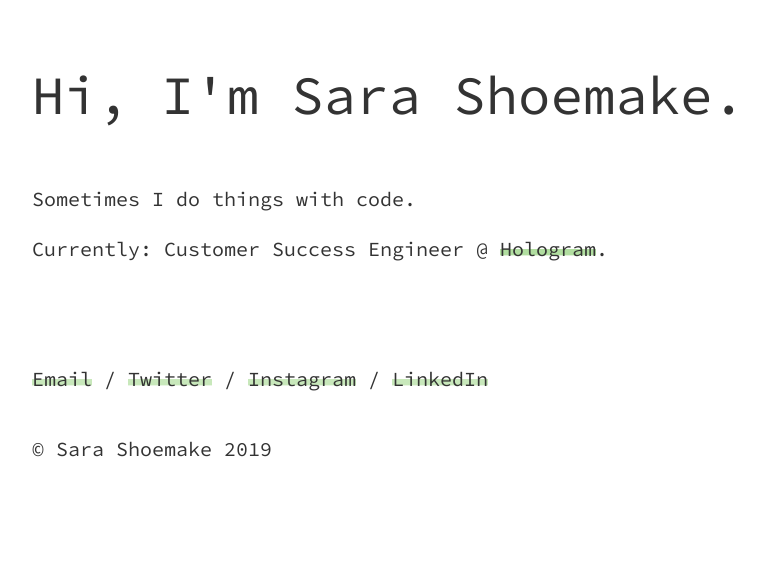
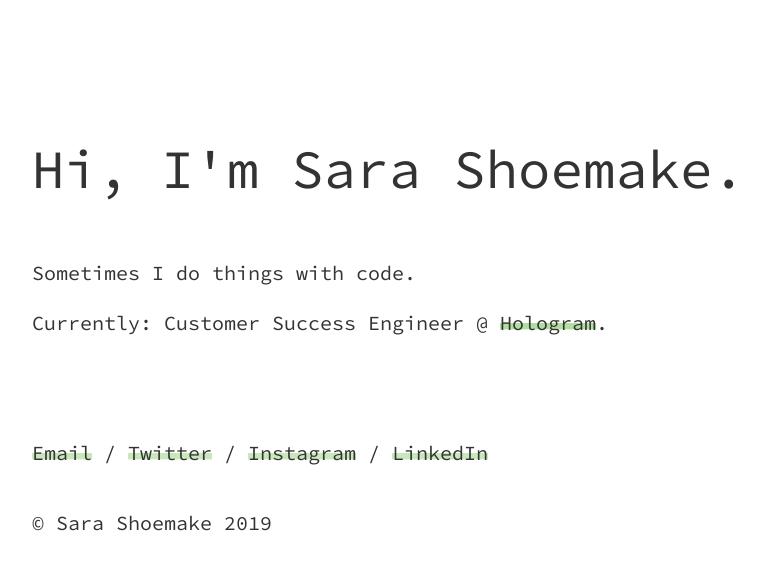
Before and after one commit to sarashoemake/website, a Jekyll site: the page built from index.html, in a window 1280 px wide. Shown: the top 570 px of the page, without its empty margins (140-904 px from the left). Built offline with Jekyll 4.4.1, drawn with Linux system fonts in a browser that asks for light colours.

Commit message:
fix spacing

```diff
--- a/index.html
+++ b/index.html
@@ -4,7 +4,9 @@
 layout: default
 ---
 <title>Sara Shoemake</title>
-<p>
+<div class="container -alternate1">
+  <p class="about">
+  </div>
 <div class="container -alternate1">
   <p class="about">
     Hi, I'm Sara Shoemake.
```
